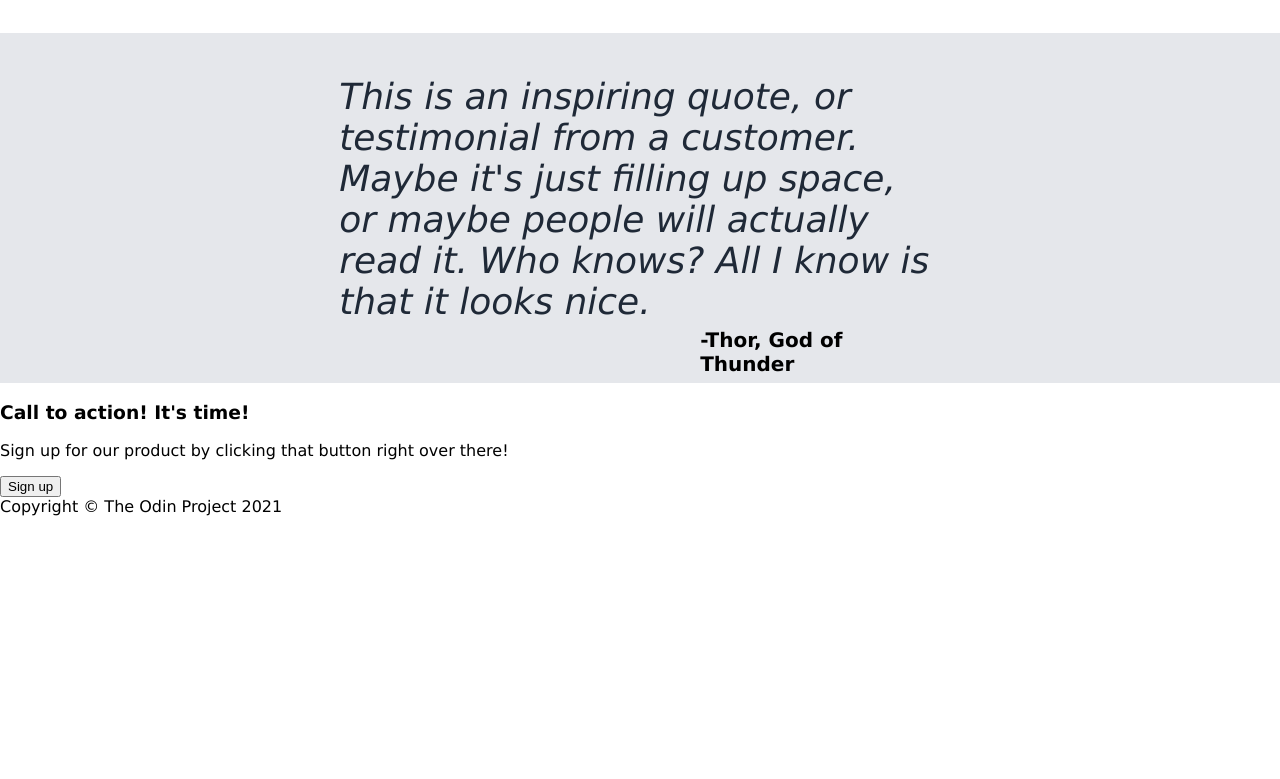
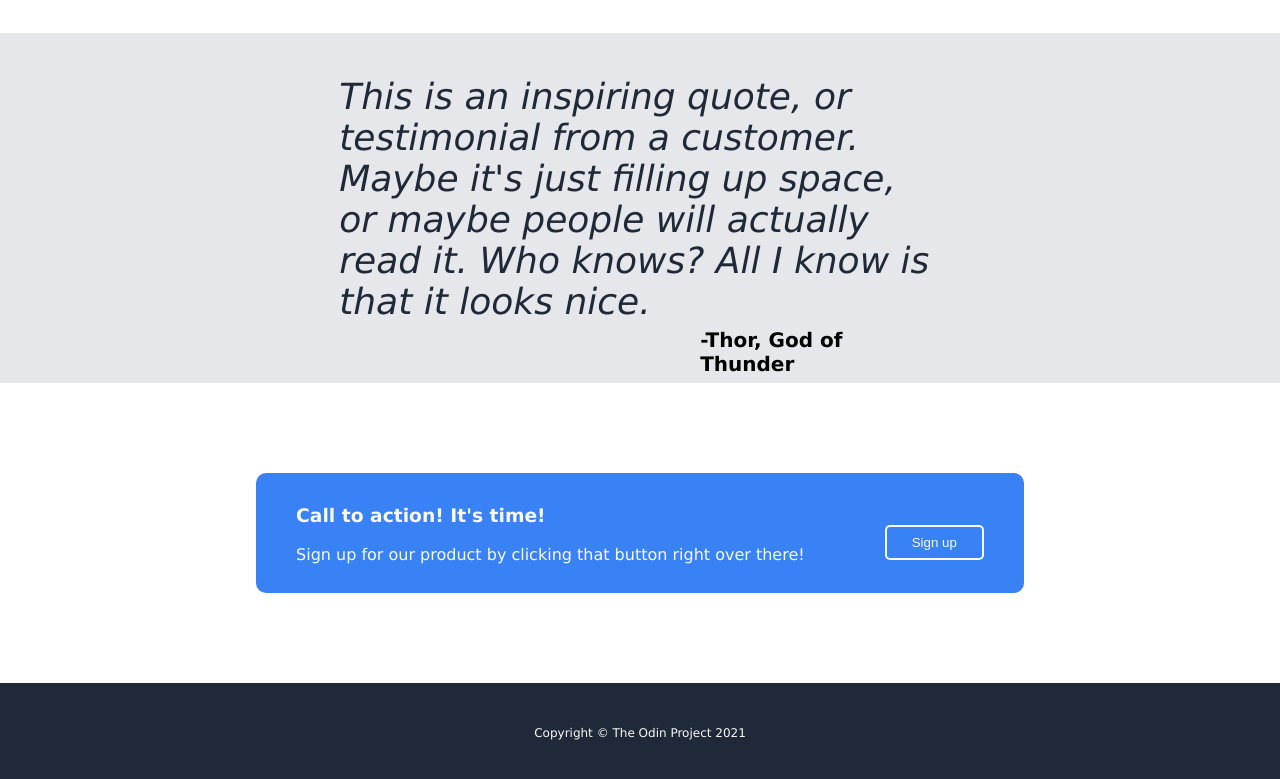
Before and after one commit to aidanwsimmons/odin-landing-page, a plain HTML site: page index.html in a window 1280 px wide. Shown: the part 977-1756 px from the top of the page. Before the commit the page ends 1493 px from the top, so only its background shows below. Drawn offline with Linux system fonts and the light colour scheme.

Commit message:
call and footer styles

```diff
--- a/index.html
+++ b/index.html
@@ -62,10 +62,12 @@
 
         <div class="call-section">
             <div class="call">
-                <h3>Call to action! It's time!</h3>
-                <p>Sign up for our product by clicking that button right over there!</p>
+                <div class="call-container">
+                    <h3>Call to action! It's time!</h3>
+                    <p>Sign up for our product by clicking that button right over there!</p>
+                </div>
+                <button>Sign up</button>
             </div>
-            <button>Sign up</button>
         </div>
 
         <div class="footer">
--- a/styles.css
+++ b/styles.css
@@ -132,3 +132,40 @@ h2{
     font-size: 20px;
     margin-top: -30px;
 }
+
+.call-section{
+    height: 300px;
+    display: flex;
+    justify-content: center;
+    align-items: center;
+}
+
+.call{
+    background-color: #3882f6;
+    display: flex;
+    align-items: center;
+    justify-content: space-around;
+    width: 60%;
+    border-radius: 10px;
+    height: 120px;
+    color: #F9FAF8;
+}
+
+.call>button{
+    background-color: #3882f6;
+    color: #F9FAF8;
+    border: 2px solid #F9FAF8;
+    padding: 8px 25px;
+    border-radius: 5px;
+    margin-top: 18px;
+}
+
+.footer{
+    display: flex;
+    align-items: center;
+    justify-content: center;
+    height: 100px;
+    background-color: #1F2937;
+    color: #F9FAF8;
+    font-size: 12px;
+}
```
